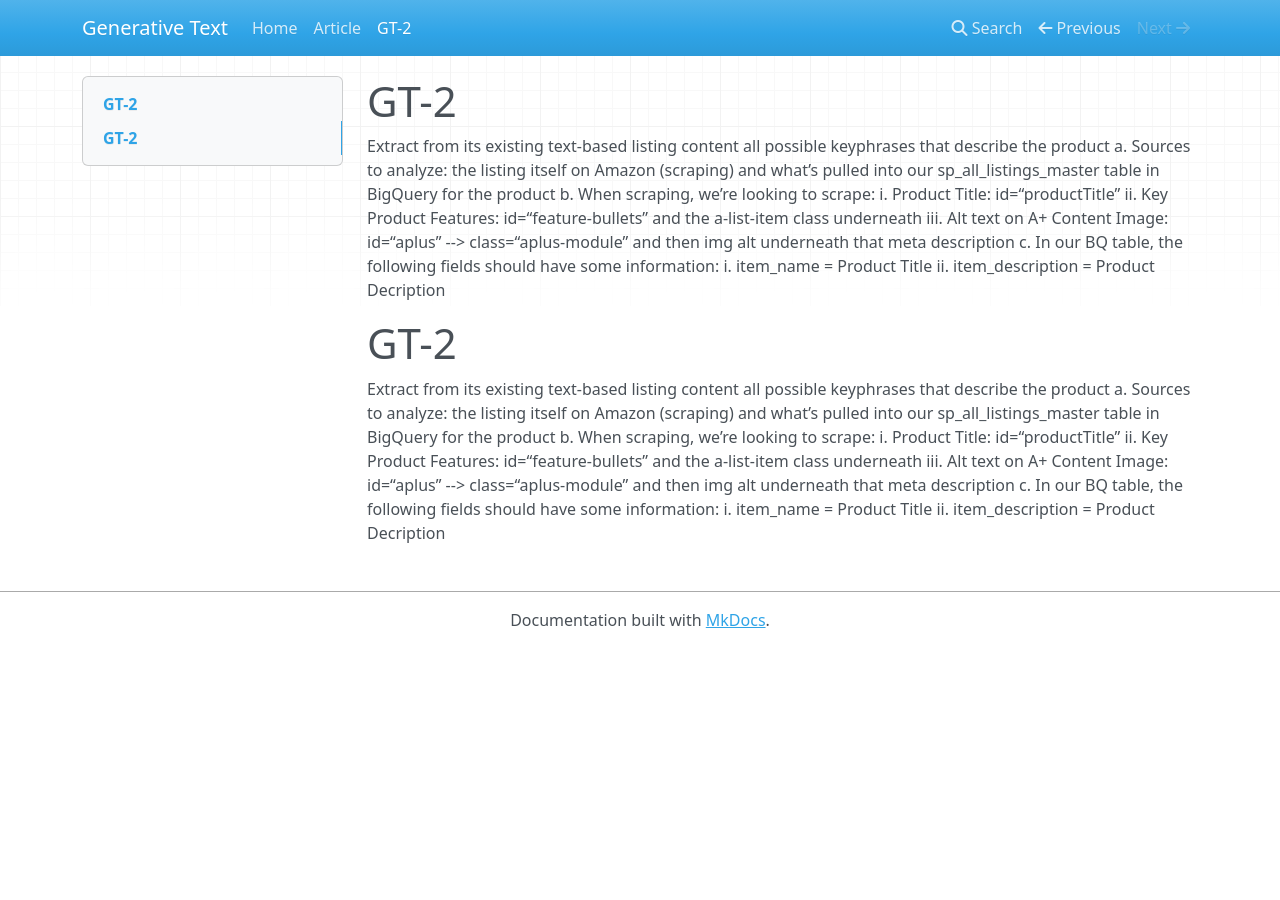
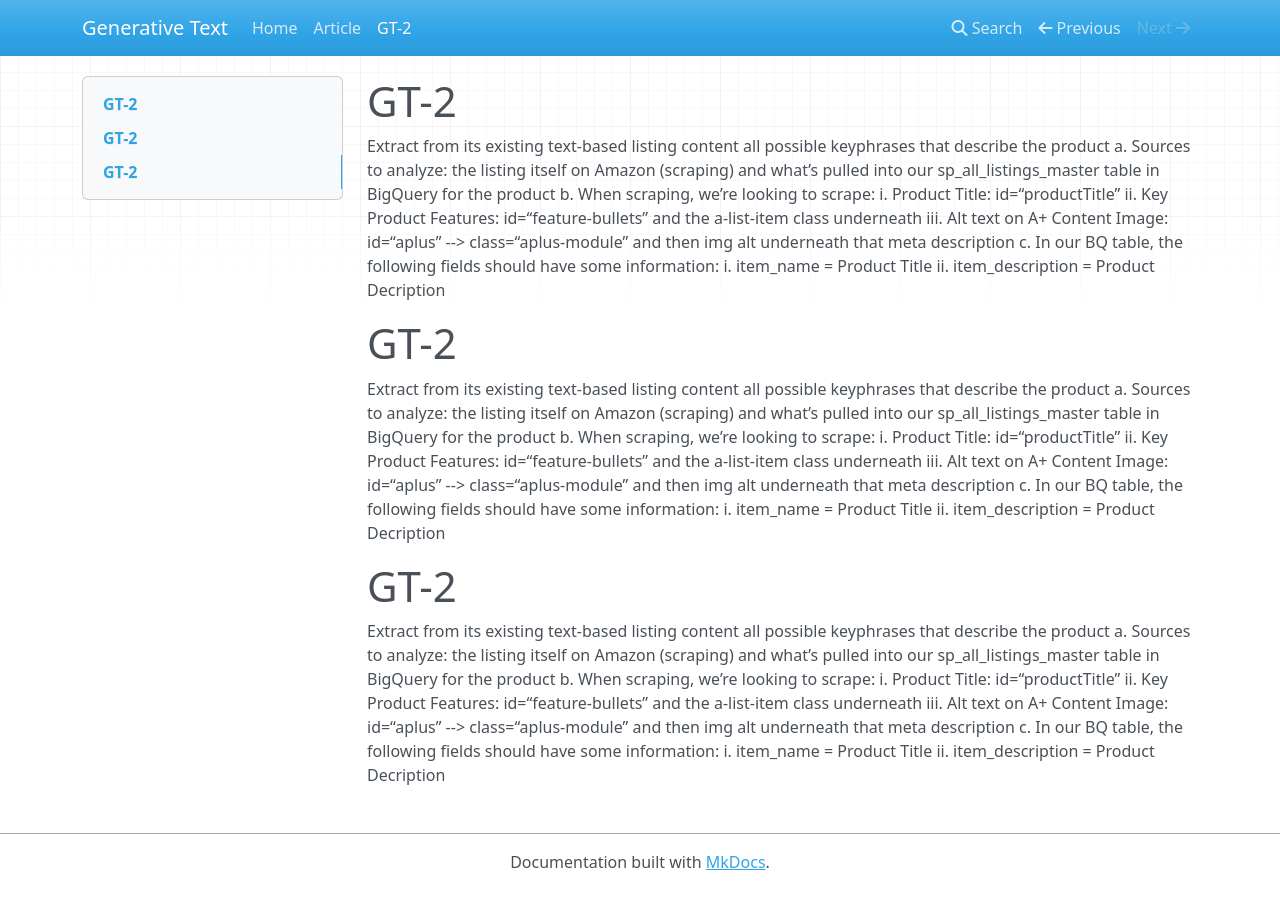
Before and after one commit to emanuelcohal/MKdocs, an MkDocs documentation site: the page built from docs/gt-2.md, in a window 1280 px wide. Built offline with MkDocs 1.6.1, drawn with Linux system fonts in a browser that asks for light colours; nearby versions of some CDN libraries.

```diff
--- a/docs/gt-2.md
+++ b/docs/gt-2.md
@@ -4,3 +4,6 @@ Extract from its  existing text-based listing content all possible keyphrases th
 # GT-2
 
 Extract from its  existing text-based listing content all possible keyphrases that describe the product a. Sources to analyze: the listing itself on Amazon (scraping) and what’s pulled into our sp_all_listings_master table in BigQuery for the product b. When scraping, we’re looking to scrape: i. Product Title: id=“productTitle” ii. Key Product Features: id=“feature-bullets” and the a-list-item class underneath iii. Alt text on A+ Content Image: id=“aplus” --> class=“aplus-module” and then img alt underneath that meta description c. In our BQ table, the following fields should have some information: i. item_name = Product Title ii. item_description = Product Decription
+# GT-2
+
+Extract from its  existing text-based listing content all possible keyphrases that describe the product a. Sources to analyze: the listing itself on Amazon (scraping) and what’s pulled into our sp_all_listings_master table in BigQuery for the product b. When scraping, we’re looking to scrape: i. Product Title: id=“productTitle” ii. Key Product Features: id=“feature-bullets” and the a-list-item class underneath iii. Alt text on A+ Content Image: id=“aplus” --> class=“aplus-module” and then img alt underneath that meta description c. In our BQ table, the following fields should have some information: i. item_name = Product Title ii. item_description = Product Decription
```
Also changed, not shown: README.md (+4 -5 lines).
